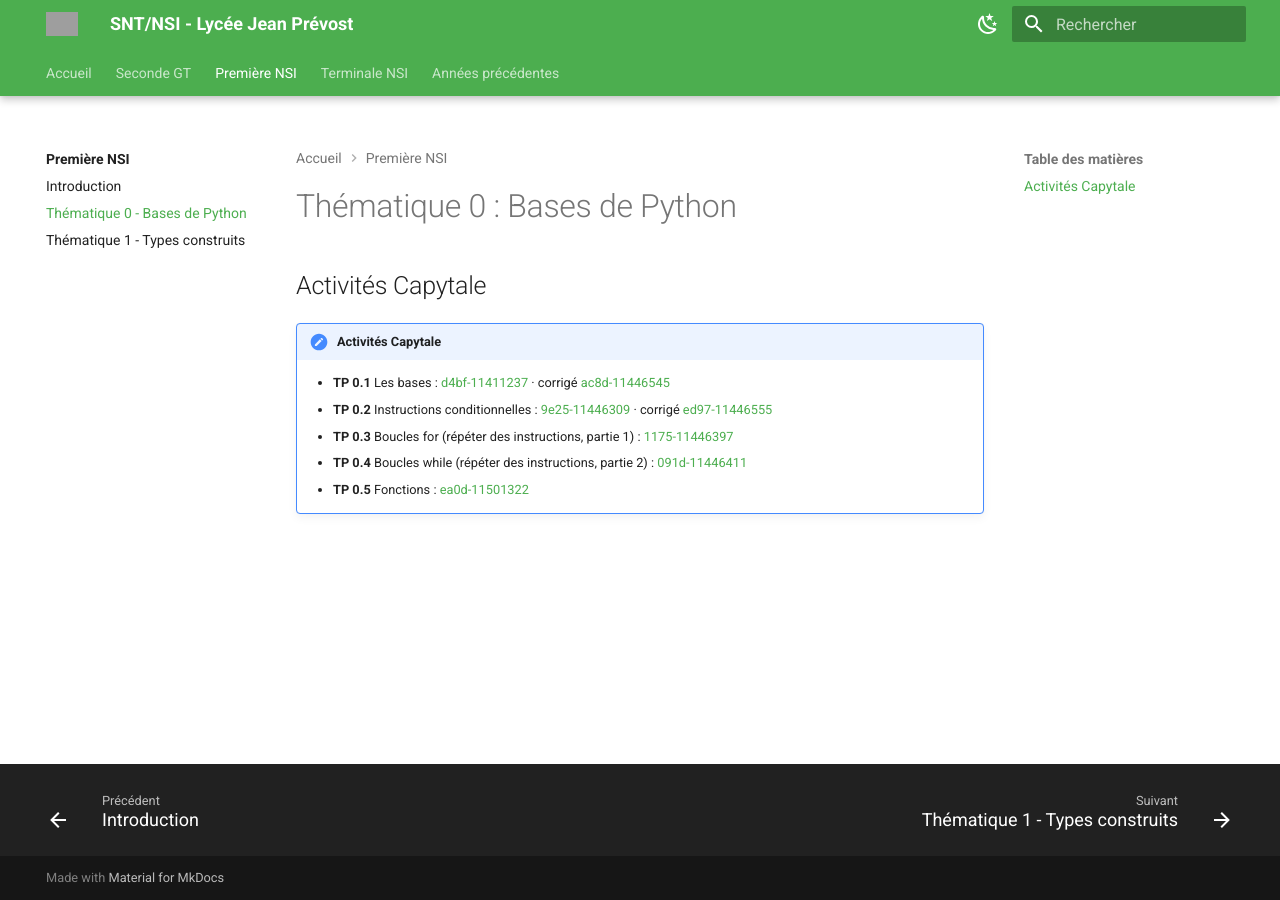
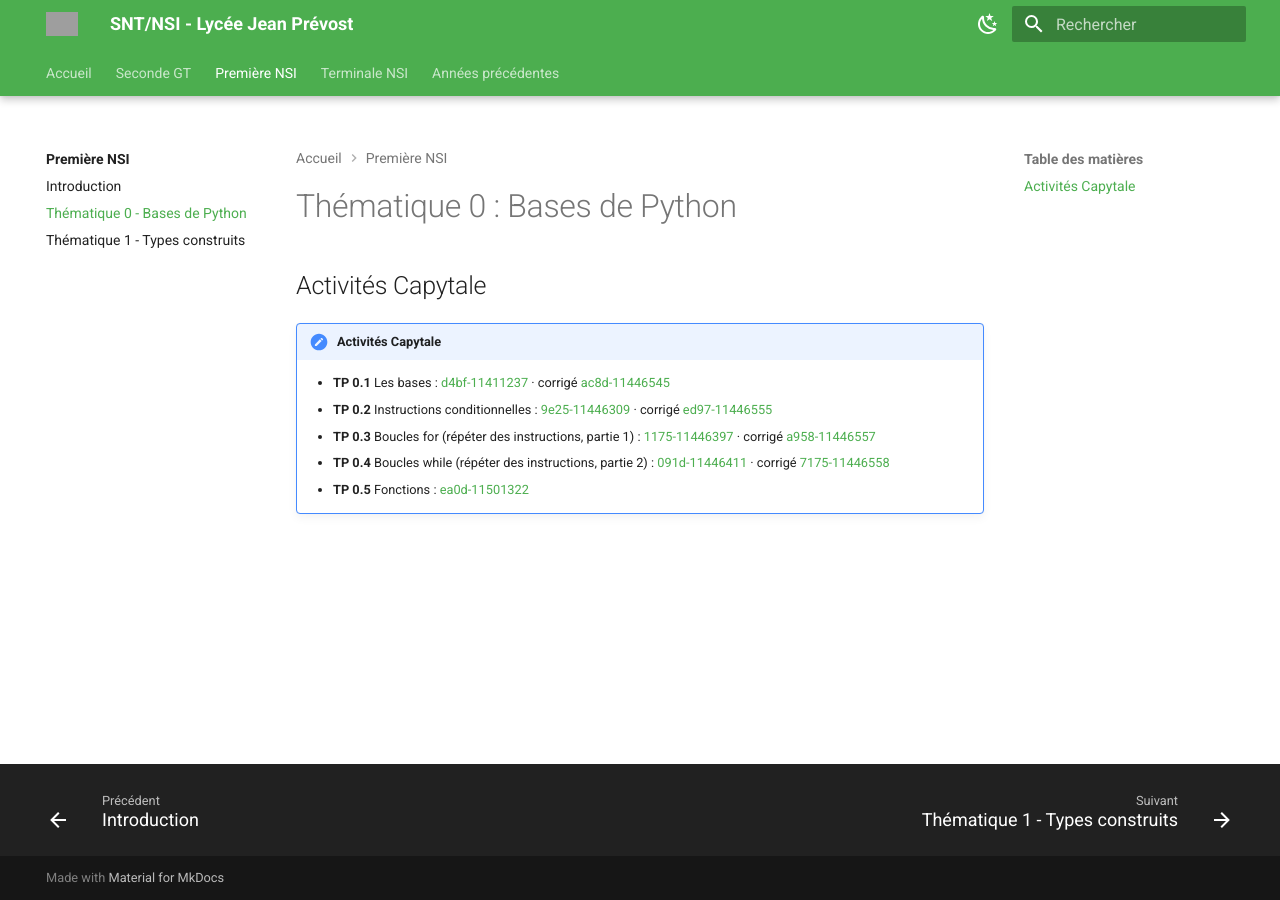
Before and after one commit to DehaisM/nsi-public, an MkDocs documentation site: the page built from docs-public/1NSI/python/index.md, in a window 1280 px wide. Built offline with MkDocs 1.6.1 and Material for MkDocs 9.7.7, drawn with Linux system fonts in a browser that asks for light colours; grey boxes are pictures that could not be loaded.

Commit message:
Ajoute corrigés TP0.3/0.4, nouveau TP1.2 Grilles en 1NSI
- Corrigés Capytale des TP0.3 (boucles for) et TP0.4 (boucles while)
- TP1.2 Grilles (thématique 1 - types construits)

```diff
--- a/docs-public/1NSI/python/index.md
+++ b/docs-public/1NSI/python/index.md
@@ -7,6 +7,6 @@
 !!! note "Activités Capytale"
     - **TP 0.1** Les bases : [d4bf-11411237](https://capytale2.ac-paris.fr/web/c/d4bf-11411237) · corrigé [ac8d-11446545](https://capytale2.ac-paris.fr/web/c/ac8d-11446545)
     - **TP 0.2** Instructions conditionnelles : [9e25-11446309](https://capytale2.ac-paris.fr/web/c/9e25-11446309) · corrigé [ed97-11446555](https://capytale2.ac-paris.fr/web/c/ed97-11446555)
-    - **TP 0.3** Boucles for (répéter des instructions, partie 1) : [1175-11446397](https://capytale2.ac-paris.fr/web/c/1175-11446397)
-    - **TP 0.4** Boucles while (répéter des instructions, partie 2) : [091d-11446411](https://capytale2.ac-paris.fr/web/c/091d-11446411)
+    - **TP 0.3** Boucles for (répéter des instructions, partie 1) : [1175-11446397](https://capytale2.ac-paris.fr/web/c/1175-11446397) · corrigé [a958-11446557](https://capytale2.ac-paris.fr/web/c/a958-11446557)
+    - **TP 0.4** Boucles while (répéter des instructions, partie 2) : [091d-11446411](https://capytale2.ac-paris.fr/web/c/091d-11446411) · corrigé [7175-11446558](https://capytale2.ac-paris.fr/web/c/7175-11446558)
     - **TP 0.5** Fonctions : [ea0d-11501322](https://capytale2.ac-paris.fr/web/c/ea0d-11501322)
```
Also changed, not shown: docs-public/1NSI/index.md (+1 -1 lines), docs-public/1NSI/types-construits/index.md (+1 -0 lines).
